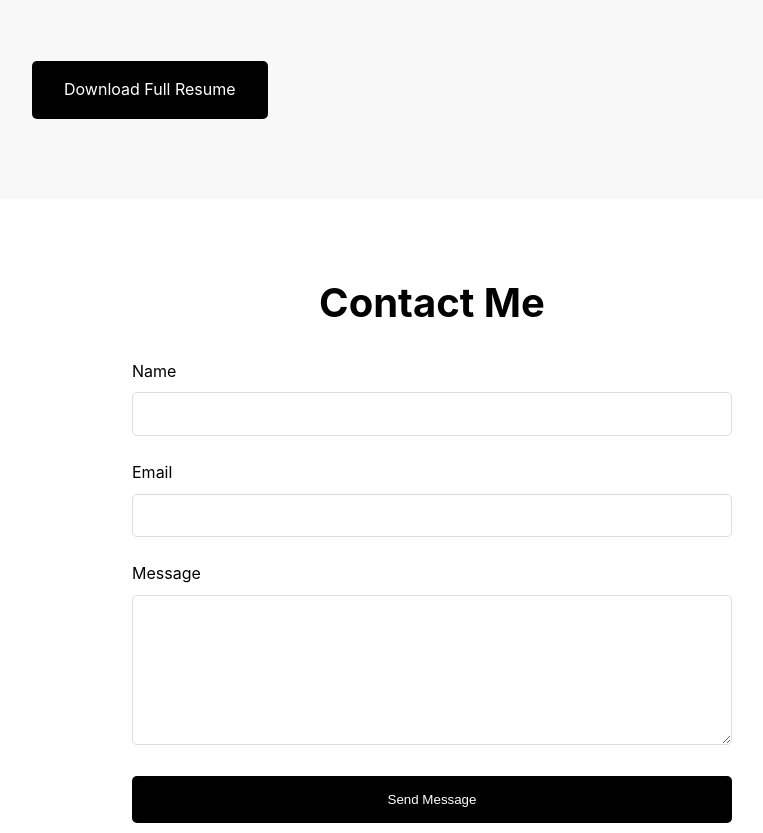
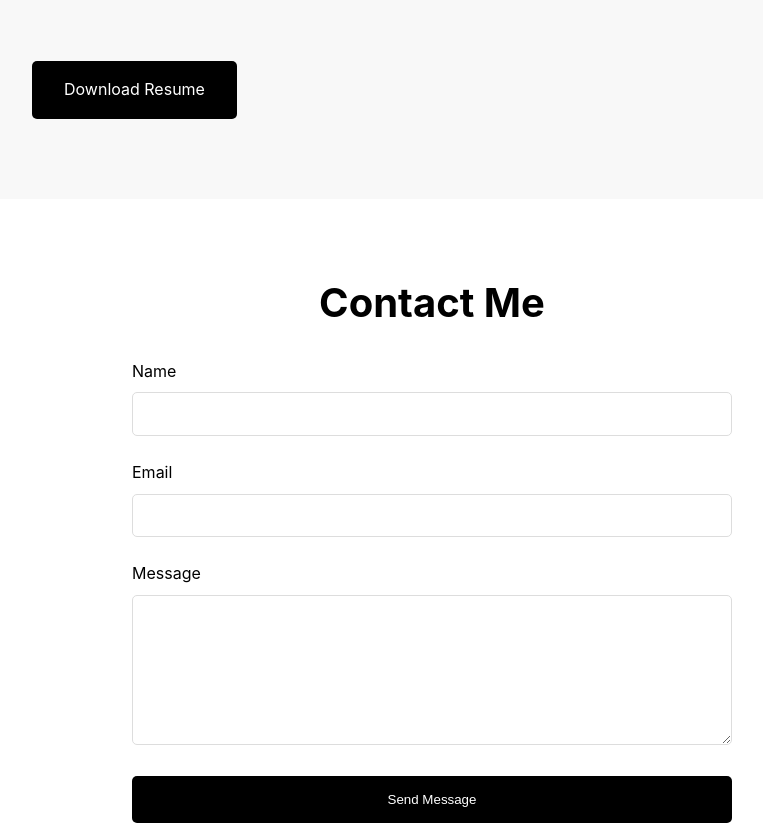
Before and after one commit to eldawi/eldawi.github.io, a plain HTML site: page index.html in a window 1280 px wide. Shown: the part 2144-2977 px from the top of the page, without its empty margins (208-971 px from the left). Drawn offline with Linux system fonts and the light colour scheme.

Commit message:
Update5.1

```diff
--- a/index.html
+++ b/index.html
@@ -95,7 +95,7 @@
                     <p>Bachelor's in Computer Science</p>
                 </div>
             </div>
-            <a href="resume.pdf" class="download-resume" target="_blank">Download Full Resume</a>
+            <a href="resume.pdf" class="download-resume" target="_blank">Download Resume</a>
         </div>
     </section>
 
```
